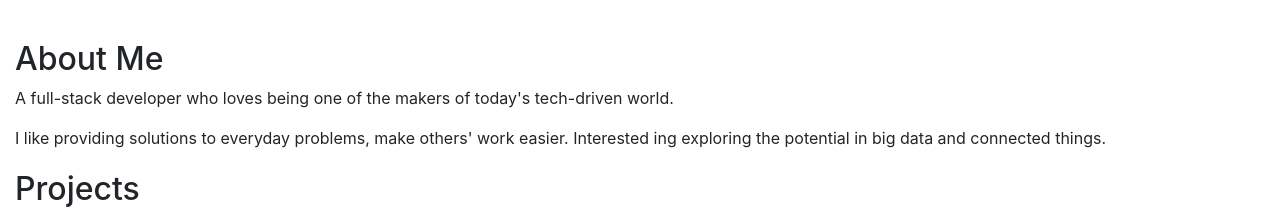
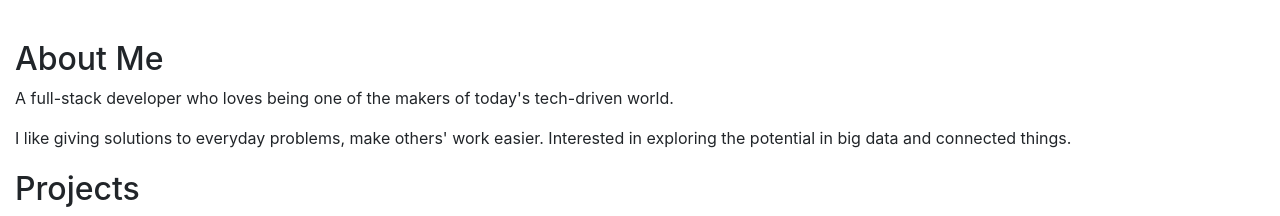
Before and after one commit to ignotus87/ignotus87.github.io, a plain HTML site: page index.html in a window 1280 px wide. Shown: the part 780-996 px from the top of the page. Drawn offline with nearby package versions, Linux system fonts and the light colour scheme.

Commit message:
fix typos

```diff
--- a/index.html
+++ b/index.html
@@ -38,7 +38,7 @@
 	    <h2>About Me</h2>
 		<div id="small_bio">
 		<p>A full-stack developer who loves being one of the makers of today's tech-driven world.</p>
-		<p>I like providing solutions to everyday problems, make others' work easier. Interested ing exploring the potential in big data and connected things.</p>
+		<p>I like giving solutions to everyday problems, make others' work easier. Interested in exploring the potential in big data and connected things.</p>
 	</section>
 
 	<section class="container-fluid projects" id="projects">
```
